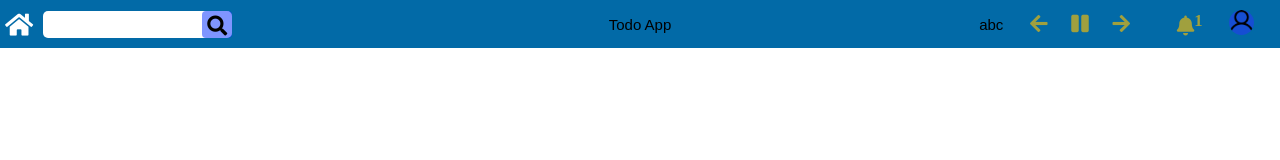
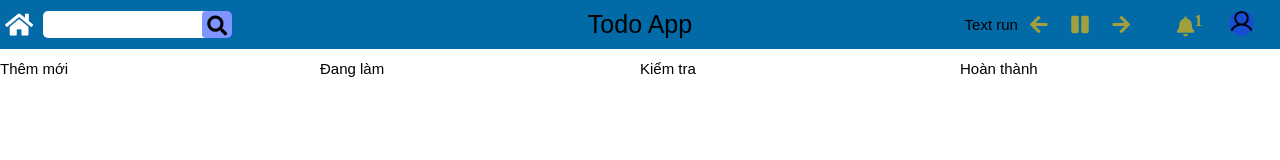
Before and after one commit to atchatdt/theme-todo, a plain HTML site: page index.html in a window 1280 px wide. Drawn offline with Linux system fonts and the light colour scheme.

Commit message:
main-todo

```diff
--- a/index.html
+++ b/index.html
@@ -25,7 +25,7 @@
             <a href="#">Todo App</a>
         </div>
         <div class="right-header">
-            <div class="playing">abc</div>
+            <div class="playing">Text run</div>
             <div class="entertainment">
                 <i class="fas fa-arrow-left"></i>
                 <i class="fas fa-pause"></i>
@@ -47,6 +47,16 @@
         </div>
 
       </header>
+      <section class="main-todo">
+        <div class="todo-add">
+            Thêm mới
+        </div>
+        <div class="todo-doing">
+            Đang làm
+        </div>
+        <div class="todo-report">Kiểm tra</div>
+        <div class="todo-final">Hoàn thành</div>
+      </section>
     </div>
 
     <script></script>
--- a/style.css
+++ b/style.css
@@ -9,17 +9,18 @@ body {
   font-size: 15px;
   min-width: 100vw;
   min-height: 100vh;
+    overflow-x: hidden;
 }
 
 a {
   text-decoration: none;
   color: black;
 }
-a:active{
-    color: black;
+a:active {
+  color: black;
 }
-a:visited{
-    color: black;
+a:visited {
+  color: black;
 }
 ul {
   list-style: none;
@@ -144,8 +145,8 @@ header .right-header .my-user .menu-user ul li a {
   font-size: 15px;
 }
 /* header .right-header .my-user:hover .menu-user {
-  display: block !important;
-} */
+    display: block !important;
+  } */
 
 header .right-header .entertainment {
   width: 100px;
@@ -155,12 +156,25 @@ header .right-header .entertainment {
   justify-content: space-between;
 }
 
-header .right-header .notification{
-    justify-self: end;
+header .right-header .notification {
+  justify-self: end;
+  user-select: none;
 }
 /* End right header */
 
+/* Mid header */
+header .mid-header {
+  font-size: 25px;
+  user-select: none;
+}
+/* End mid header */
 
-/* Mid header */
+/* Main todo */
 
-/* End mid header */
+section.main-todo {
+  width: 100vw;
+  height: 100vh;
+  display: grid;
+  grid-template-columns: repeat(4, 1fr);
+  margin-top: 60px;
+}
```
